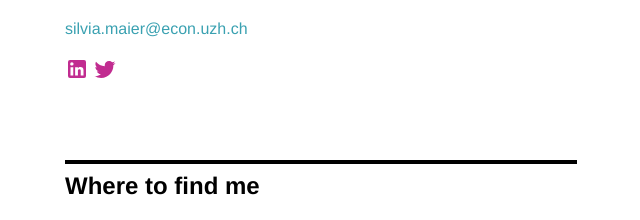
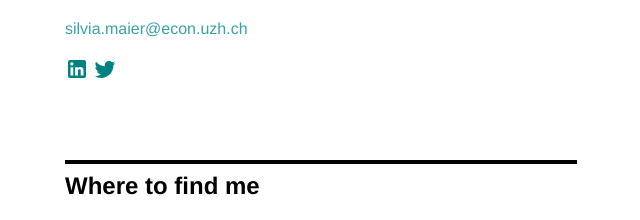
Before and after one commit to silvia-maier/homepage, a plain HTML site: page index.html in a window 1280 px wide. Shown: the part 2321-2541 px from the top of the page, 319-959 px from the left. Drawn offline with Linux system fonts and the light colour scheme.

Commit message:
Update index.html

```diff
--- a/index.html
+++ b/index.html
@@ -139,13 +139,13 @@
             </span>
           </p>
 
-          <a class="nowrap" href="https://www.linkedin.com/in/dr-silvia-maier-832016a7/">
+          <a class="nowrap" style="color: teal;" href="https://www.linkedin.com/in/dr-silvia-maier-832016a7/">
             <svg style="width:24px;height:24px" viewBox="0 0 24 24">
               <path fill="currentColor" d="M19 3A2 2 0 0 1 21 5V19A2 2 0 0 1 19 21H5A2 2 0 0 1 3 19V5A2 2 0 0 1 5 3H19M18.5 18.5V13.2A3.26 3.26 0 0 0 15.24 9.94C14.39 9.94 13.4 10.46 12.92 11.24V10.13H10.13V18.5H12.92V13.57C12.92 12.8 13.54 12.17 14.31 12.17A1.4 1.4 0 0 1 15.71 13.57V18.5H18.5M6.88 8.56A1.68 1.68 0 0 0 8.56 6.88C8.56 5.95 7.81 5.19 6.88 5.19A1.69 1.69 0 0 0 5.19 6.88C5.19 7.81 5.95 8.56 6.88 8.56M8.27 18.5V10.13H5.5V18.5H8.27Z" />
             </svg>
           </a>
 
-          <a class="nowrap" href="https://twitter.com/Silvia_U_Maier">
+          <a class="nowrap" style="color: teal;" href="https://twitter.com/Silvia_U_Maier">
             <svg style="width:24px;height:24px" viewBox="0 0 24 24">
               <path fill="currentColor" d="M22.46,6C21.69,6.35 20.86,6.58 20,6.69C20.88,6.16 21.56,5.32 21.88,4.31C21.05,4.81 20.13,5.16 19.16,5.36C18.37,4.5 17.26,4 16,4C13.65,4 11.73,5.92 11.73,8.29C11.73,8.63 11.77,8.96 11.84,9.27C8.28,9.09 5.11,7.38 3,4.79C2.63,5.42 2.42,6.16 2.42,6.94C2.42,8.43 3.17,9.75 4.33,10.5C3.62,10.5 2.96,10.3 2.38,10C2.38,10 2.38,10 2.38,10.03C2.38,12.11 3.86,13.85 5.82,14.24C5.46,14.34 5.08,14.39 4.69,14.39C4.42,14.39 4.15,14.36 3.89,14.31C4.43,16 6,17.26 7.89,17.29C6.43,18.45 4.58,19.13 2.56,19.13C2.22,19.13 1.88,19.11 1.54,19.07C3.44,20.29 5.7,21 8.12,21C16,21 20.33,14.46 20.33,8.79C20.33,8.6 20.33,8.42 20.32,8.23C21.16,7.63 21.88,6.87 22.46,6Z" />
             </svg>
```
